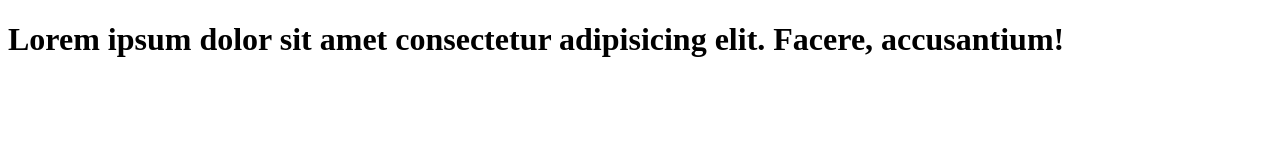
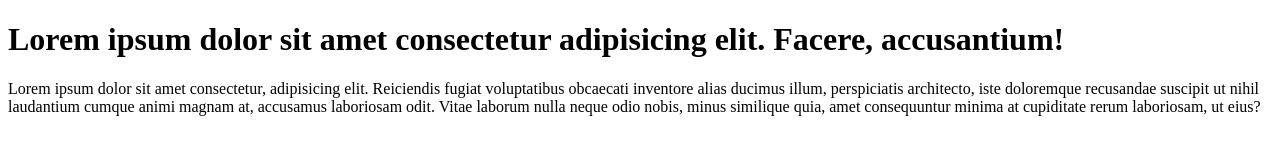
Before and after one commit to barkha-stack/learn-git, a plain HTML site: page index.html in a window 1280 px wide. Drawn offline with Linux system fonts and the light colour scheme.

Commit message:
Add para

```diff
--- a/index.html
+++ b/index.html
@@ -7,5 +7,6 @@
 </head>
 <body>
    <h1>Lorem ipsum dolor sit amet consectetur adipisicing elit. Facere, accusantium!</h1>
+   <p>Lorem ipsum dolor sit amet consectetur, adipisicing elit. Reiciendis fugiat voluptatibus obcaecati inventore alias ducimus illum, perspiciatis architecto, iste doloremque recusandae suscipit ut nihil laudantium cumque animi magnam at, accusamus laboriosam odit. Vitae laborum nulla neque odio nobis, minus similique quia, amet consequuntur minima at cupiditate rerum laboriosam, ut eius?</p>
 </body>
 </html>
```
